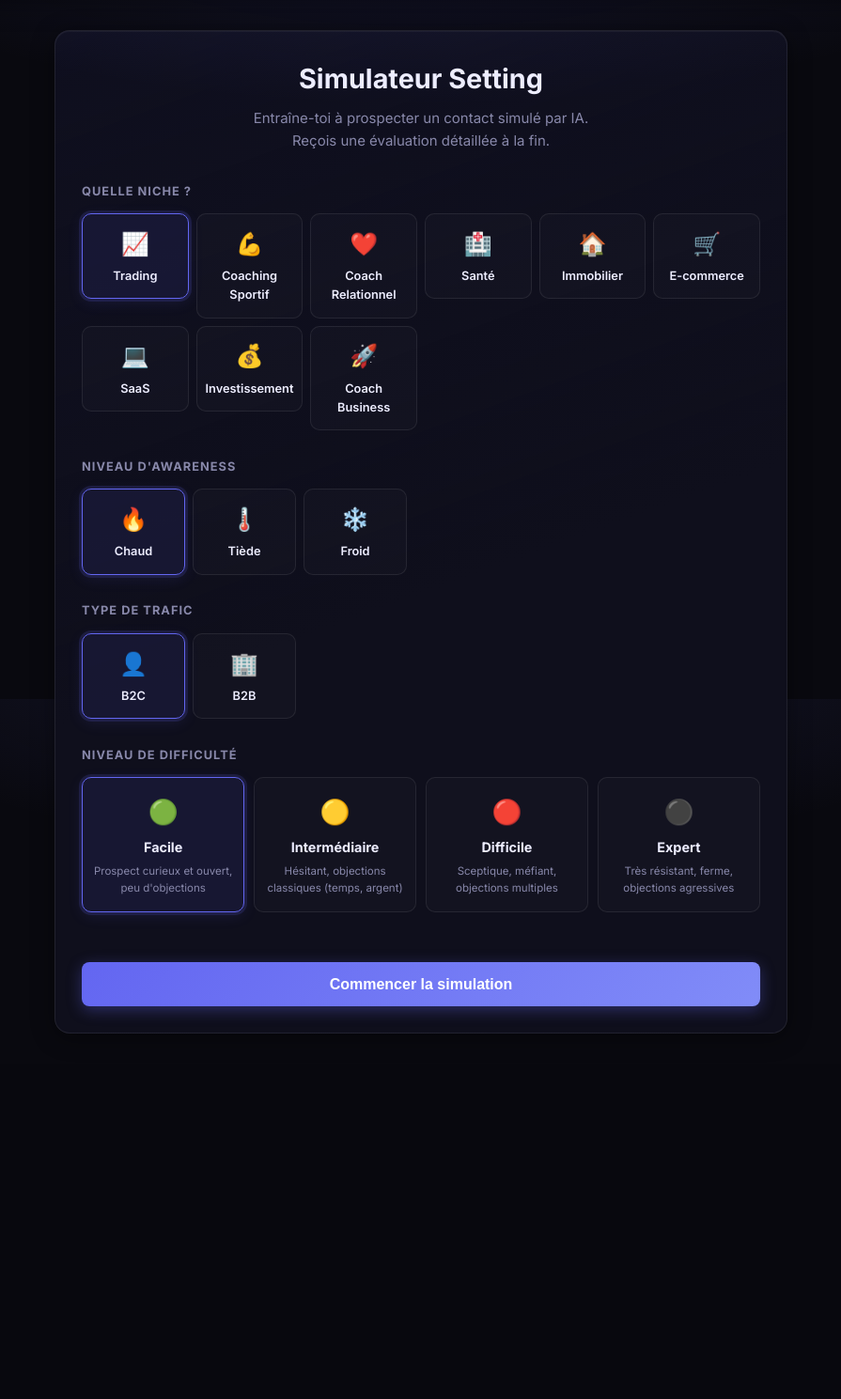
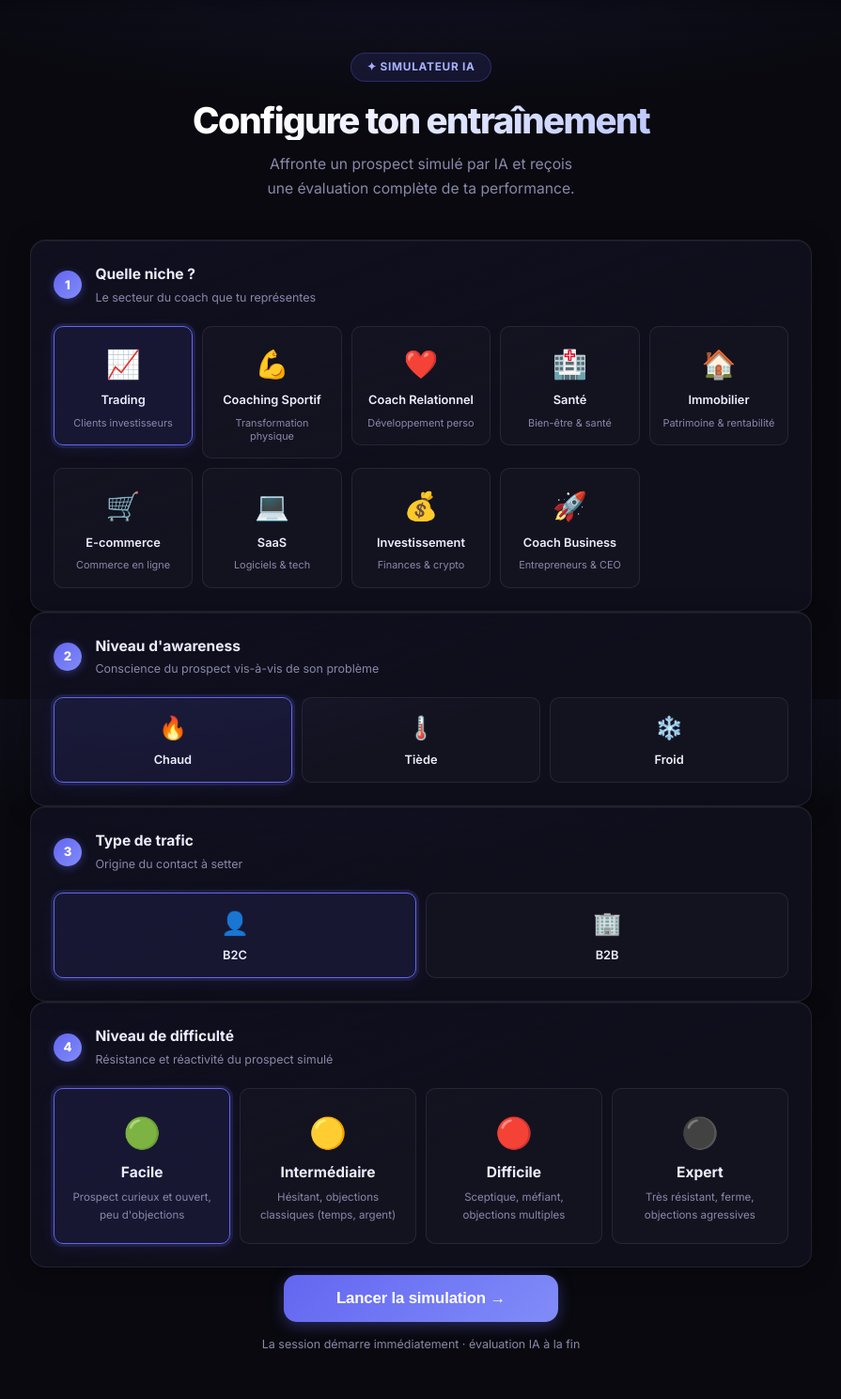
Before and after one commit to ysmleo2-bit/mon-projet, a Flask app: page / in a window 1280 px wide. Shown: the part 56-1545 px from the top of the page at 94% size, without its empty margins (192-1087 px from the left). Before the commit the page ends 1156 px from the top, so only its background shows below. Run offline with Flask 3, Linux system fonts and the light colour scheme; the visitor is signed in with stand-in values (Sample User, id 1).

Commit message:
refonte page setup : hero gradient, étapes numérotées, cards niche enrichies
- Hero centré avec badge pill indigo, titre en gradient blanc→violet, sous-titre
- Formulaire découpé en 4 étapes explicites avec numéros circulaires indigo
- Cards niche agrandies (minmax 140px) avec emoji plus grand + description courte
- Grids awareness (3 col) et traffic (2 col) pleine largeur, plus lisibles
- Cards niveau agrandies avec emoji 2rem
- CTA centré avec hint texte sous le bouton
- CSS : nouvelles classes setup-page, setup-hero, setup-step, setup-pill, step-num, niche-desc, setup-*-grid

Co-Authored-By: Claude Sonnet 4.6 <noreply@anthropic.com>
Claude-Session: https://claude.ai/code/session_0125VWUdbZBzAiocwxaymxZd

```diff
--- a/static/style.css
+++ b/static/style.css
@@ -109,18 +109,128 @@ a:hover { text-decoration: underline; }
 .btn-lg { width: 100%; padding: .9rem; font-size: 1rem; margin-top: 1.5rem; }
 .btn-block { display: flex; width: 100%; }
 
-/* ══ SETUP PAGE ══════════════════════════════════════════════ */
-.setup-card {
-  width: 100%;
-  max-width: 780px;
-}
-.setup-header {
+/* ══ SETUP PAGE (redesign) ═══════════════════════════════════ */
+.setup-page {
+  max-width: 880px;
+  margin: 0 auto;
+  padding: 0 1.5rem 3rem;
+}
+
+/* Hero */
+.setup-hero {
   text-align: center;
-  margin-bottom: 2rem;
-}
+  padding: 3.5rem 1rem 2.5rem;
+}
+.setup-pill {
+  display: inline-flex;
+  align-items: center;
+  gap: .4rem;
+  background: rgba(99,102,241,.12);
+  border: 1px solid rgba(99,102,241,.28);
+  border-radius: 99px;
+  padding: .3rem 1rem;
+  font-size: .74rem;
+  font-weight: 700;
+  color: var(--accent2);
+  letter-spacing: .06em;
+  text-transform: uppercase;
+  margin-bottom: 1.25rem;
+}
+.setup-title {
+  font-size: 2.4rem;
+  font-weight: 800;
+  letter-spacing: -.04em;
+  line-height: 1.1;
+  margin-bottom: .8rem;
+  background: linear-gradient(135deg, #ffffff 30%, #a5b4fc 100%);
+  -webkit-background-clip: text;
+  -webkit-text-fill-color: transparent;
+  background-clip: text;
+}
+.setup-subtitle {
+  color: var(--text-muted);
+  font-size: .98rem;
+  line-height: 1.7;
+}
+
+/* Step cards */
+.setup-body { display: flex; flex-direction: column; gap: 1.25rem; }
+
+.setup-step {
+  background: linear-gradient(160deg, rgba(99,102,241,.07) 0%, var(--bg2) 55%);
+  border: 1px solid var(--border);
+  border-radius: var(--radius);
+  padding: 1.5rem;
+  box-shadow: 0 4px 24px rgba(0,0,0,.35), 0 1px 0 rgba(255,255,255,.05) inset;
+}
+.setup-step-header {
+  display: flex;
+  align-items: center;
+  gap: .9rem;
+  margin-bottom: 1.25rem;
+}
+.step-num {
+  width: 30px; height: 30px;
+  border-radius: 50%;
+  background: linear-gradient(135deg, #6366f1, #818cf8);
+  color: #fff;
+  font-size: .82rem;
+  font-weight: 800;
+  display: flex; align-items: center; justify-content: center;
+  flex-shrink: 0;
+  box-shadow: 0 2px 10px rgba(99,102,241,.4);
+}
+.step-title { font-weight: 700; font-size: .97rem; color: var(--text); }
+.step-sub   { font-size: .78rem; color: var(--text-muted); margin-top: .12rem; }
+
+/* Niche grid — bigger in setup */
+.setup-niche-grid {
+  grid-template-columns: repeat(auto-fill, minmax(140px, 1fr)) !important;
+  gap: .65rem !important;
+}
+.setup-niche-grid .niche-card-inner { padding: 1rem .6rem !important; }
+.setup-niche-grid .niche-icon       { font-size: 1.85rem !important; }
+.niche-desc {
+  font-size: .68rem;
+  color: var(--text-muted);
+  line-height: 1.3;
+  margin-top: .1rem;
+}
+
+/* Awareness / traffic grids */
+.setup-awareness-grid {
+  grid-template-columns: repeat(3, 1fr) !important;
+  gap: .65rem !important;
+}
+.setup-traffic-grid {
+  grid-template-columns: repeat(2, 1fr) !important;
+  gap: .65rem !important;
+}
+
+/* Bigger level cards in setup */
+.setup-step .level-card-inner { padding: 1.3rem .75rem; }
+.setup-step .level-emoji      { font-size: 2rem; }
+.setup-step .level-name       { font-size: .97rem; }
+
+/* CTA */
+.setup-cta { text-align: center; padding-top: .5rem; }
+.setup-submit-btn {
+  padding: .95rem 3.5rem !important;
+  font-size: 1.05rem !important;
+  border-radius: 14px !important;
+  letter-spacing: -.01em;
+}
+.setup-cta-hint {
+  margin-top: .85rem;
+  font-size: .78rem;
+  color: var(--text-muted);
+}
+
+/* Legacy compat (kept for other pages) */
+.setup-card { width: 100%; max-width: 780px; }
+.setup-header { text-align: center; margin-bottom: 2rem; }
 .setup-header h1 { font-size: 1.8rem; margin-bottom: .4rem; }
 .setup-header p { color: var(--text-muted); }
-
 .form-section { margin-bottom: 1.8rem; }
 .form-label {
   display: block;
--- a/templates/index.html
+++ b/templates/index.html
@@ -1,59 +1,70 @@
 {% extends "base.html" %}
-{% block title %}Choisir ton entraînement — Setting Training{% endblock %}
+{% block title %}Nouvelle simulation — Setting Training{% endblock %}
 
 {% block content %}
-<div class="page-center">
-  <div class="card setup-card">
-    <div class="setup-header">
-      <h1>Simulateur Setting</h1>
-      <p>Entraîne-toi à prospecter un contact simulé par IA.<br>Reçois une évaluation détaillée à la fin.</p>
-    </div>
+<div class="setup-page">
 
-    <form action="{{ url_for('start_session') }}" method="POST" class="setup-form">
+  <!-- ── Hero ──────────────────────────────────────────────── -->
+  <div class="setup-hero">
+    <div class="setup-pill">✦ Simulateur IA</div>
+    <h1 class="setup-title">Configure ton entraînement</h1>
+    <p class="setup-subtitle">
+      Affronte un prospect simulé par IA et reçois<br>
+      une évaluation complète de ta performance.
+    </p>
+  </div>
 
-      <!-- Sélection niche -->
-      <div class="form-section">
-        <label class="form-label">Quelle niche ?</label>
-        <div class="niche-grid">
-          {% set niche_icons = {
-            'trading':            '📈',
-            'coaching_sportif':   '💪',
-            'coach_relationnel':  '❤️',
-            'sante':              '🏥',
-            'immobilier':         '🏠',
-            'ecommerce':          '🛒',
-            'saas':               '💻',
-            'investissement':     '💰',
-            'coach_business':     '🚀'
-          } %}
-          {% set niche_labels = {
-            'trading':            'Trading',
-            'coaching_sportif':   'Coaching Sportif',
-            'coach_relationnel':  'Coach Relationnel',
-            'sante':              'Santé',
-            'immobilier':         'Immobilier',
-            'ecommerce':          'E-commerce',
-            'saas':               'SaaS',
-            'investissement':     'Investissement',
-            'coach_business':     'Coach Business'
-          } %}
+  <!-- ── Formulaire ────────────────────────────────────────── -->
+  <div class="setup-body">
+    <form action="{{ url_for('start_session') }}" method="POST">
+
+      <!-- Étape 1 : Niche ──────────────────────────────────── -->
+      <div class="setup-step">
+        <div class="setup-step-header">
+          <span class="step-num">1</span>
+          <div>
+            <div class="step-title">Quelle niche ?</div>
+            <div class="step-sub">Le secteur du coach que tu représentes</div>
+          </div>
+        </div>
+
+        {% set niche_meta = {
+          'trading':           ['📈', 'Trading',           'Clients investisseurs'],
+          'coaching_sportif':  ['💪', 'Coaching Sportif',  'Transformation physique'],
+          'coach_relationnel': ['❤️', 'Coach Relationnel', 'Développement perso'],
+          'sante':             ['🏥', 'Santé',             'Bien-être & santé'],
+          'immobilier':        ['🏠', 'Immobilier',        'Patrimoine & rentabilité'],
+          'ecommerce':         ['🛒', 'E-commerce',        'Commerce en ligne'],
+          'saas':              ['💻', 'SaaS',              'Logiciels & tech'],
+          'investissement':    ['💰', 'Investissement',    'Finances & crypto'],
+          'coach_business':    ['🚀', 'Coach Business',    'Entrepreneurs & CEO'],
+        } %}
+        <div class="niche-grid setup-niche-grid">
           {% for n in niches %}
+          {% set meta = niche_meta.get(n, ['🎯', n|capitalize, '']) %}
           <label class="niche-card">
             <input type="radio" name="niche" value="{{ n }}" required
               {% if loop.first %}checked{% endif %}>
             <div class="niche-card-inner">
-              <span class="niche-icon">{{ niche_icons.get(n, '🎯') }}</span>
-              <span class="niche-name">{{ niche_labels.get(n, n|capitalize) }}</span>
+              <span class="niche-icon">{{ meta[0] }}</span>
+              <span class="niche-name">{{ meta[1] }}</span>
+              <span class="niche-desc">{{ meta[2] }}</span>
             </div>
           </label>
           {% endfor %}
         </div>
       </div>
 
-      <!-- Sélection niveau d'awareness -->
-      <div class="form-section">
-        <label class="form-label">Niveau d'Awareness</label>
-        <div class="niche-grid traffic-grid-3">
+      <!-- Étape 2 : Awareness ─────────────────────────────── -->
+      <div class="setup-step">
+        <div class="setup-step-header">
+          <span class="step-num">2</span>
+          <div>
+            <div class="step-title">Niveau d'awareness</div>
+            <div class="step-sub">Conscience du prospect vis-à-vis de son problème</div>
+          </div>
+        </div>
+        <div class="niche-grid setup-awareness-grid">
           {% for key, info in awareness_types.items() %}
           <label class="niche-card">
             <input type="radio" name="awareness" value="{{ key }}"
@@ -67,10 +78,16 @@
         </div>
       </div>
 
-      <!-- Sélection type de trafic -->
-      <div class="form-section">
-        <label class="form-label">Type de trafic</label>
-        <div class="niche-grid traffic-grid-2">
+      <!-- Étape 3 : Trafic ────────────────────────────────── -->
+      <div class="setup-step">
+        <div class="setup-step-header">
+          <span class="step-num">3</span>
+          <div>
+            <div class="step-title">Type de trafic</div>
+            <div class="step-sub">Origine du contact à setter</div>
+          </div>
+        </div>
+        <div class="niche-grid setup-traffic-grid">
           {% for key, info in traffic_types.items() %}
           <label class="niche-card">
             <input type="radio" name="traffic" value="{{ key }}"
@@ -84,9 +101,15 @@
         </div>
       </div>
 
-      <!-- Sélection niveau -->
-      <div class="form-section">
-        <label class="form-label">Niveau de difficulté</label>
+      <!-- Étape 4 : Difficulté ────────────────────────────── -->
+      <div class="setup-step">
+        <div class="setup-step-header">
+          <span class="step-num">4</span>
+          <div>
+            <div class="step-title">Niveau de difficulté</div>
+            <div class="step-sub">Résistance et réactivité du prospect simulé</div>
+          </div>
+        </div>
         <div class="level-grid">
           {% for num, info in niveaux.items() %}
           <label class="level-card level-{{ num }}">
@@ -102,9 +125,14 @@
         </div>
       </div>
 
-      <button type="submit" class="btn btn-primary btn-lg">
-        Commencer la simulation
-      </button>
+      <!-- CTA ─────────────────────────────────────────────── -->
+      <div class="setup-cta">
+        <button type="submit" class="btn btn-primary setup-submit-btn">
+          Lancer la simulation →
+        </button>
+        <p class="setup-cta-hint">La session démarre immédiatement · évaluation IA à la fin</p>
+      </div>
+
     </form>
   </div>
 </div>
```
